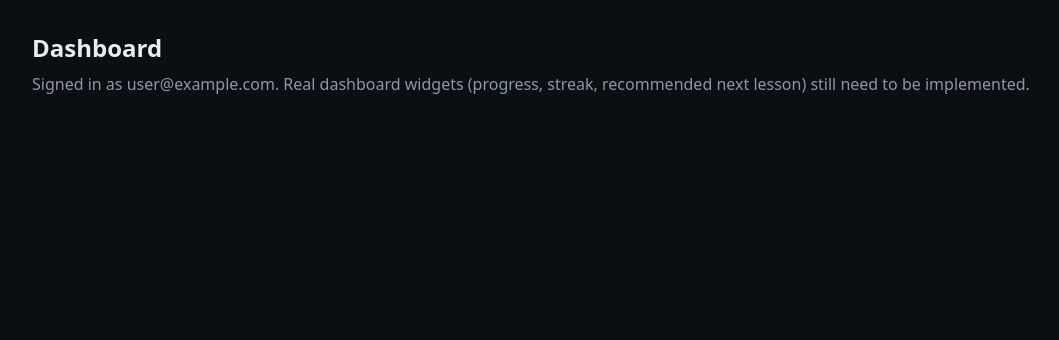
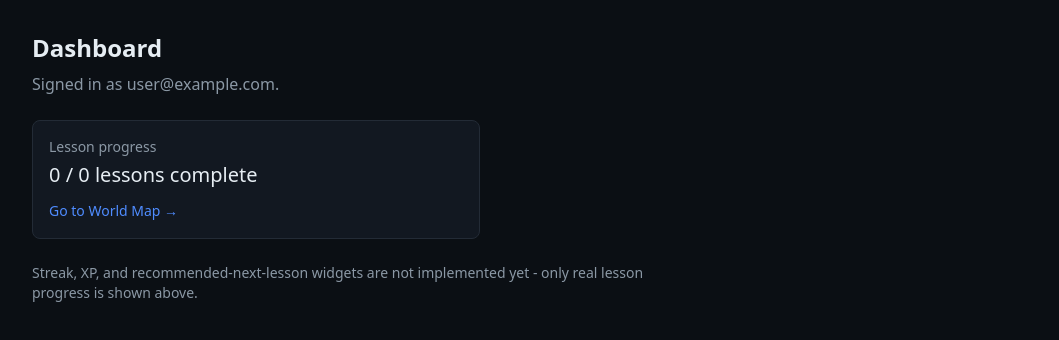
Before and after one commit to customerservice-prog/Code-Game, a Next.js app: page /dashboard in a window 1280 px wide. Shown: the top 340 px of the page, without its empty margins (0-1059 px from the left). Built offline with nearby package versions, Linux system fonts and the light colour scheme; no server answers; the database is empty; sample sign-in values are in the browser's storage.

Commit message:
Enhance dashboard session validation and UI
Updated session check to verify user ID and improved dashboard layout with lesson progress display.

```diff
--- a/src/app/dashboard/page.tsx
+++ b/src/app/dashboard/page.tsx
@@ -1,25 +1,45 @@
-// Learner dashboard placeholder.
-// Per CLAUDE.md sections 9-10, this page should show onboarding status,
-// world map progress, daily goal, streak, and recommended next action.
-// This route is now protected by real NextAuth session checks (see
-// src/lib/auth.ts) - unauthenticated visitors are redirected to /sign-in.
 import { getServerSession } from "next-auth";
 import { redirect } from "next/navigation";
+import Link from "next/link";
 import { authOptions } from "@/lib/auth";
+import { getWorldsWithProgress } from "@/lib/curriculum";
 
 export default async function DashboardPage() {
   const session = await getServerSession(authOptions);
 
-  if (!session?.user) {
+  if (!session?.user?.id) {
     redirect("/sign-in");
   }
+
+  const worlds = await getWorldsWithProgress(session.user.id);
+  const activeWorlds = worlds.filter((w) => !w.isUpcoming);
+  const totalLessons = activeWorlds.reduce((sum, w) => sum + w.totalLessons, 0);
+  const completedLessons = activeWorlds.reduce(
+    (sum, w) => sum + w.completedLessons,
+    0
+  );
 
   return (
     <main className="min-h-screen bg-background text-text p-8">
       <h1 className="text-2xl font-semibold">Dashboard</h1>
-      <p className="text-text-muted mt-2">
-        Signed in as {session.user.email}. Real dashboard widgets (progress,
-        streak, recommended next lesson) still need to be implemented.
+      <p className="text-text-muted mt-2">Signed in as {session.user.email}.</p>
+
+      <div className="border border-border rounded-md bg-panel p-4 mt-6 max-w-md">
+        <p className="text-sm text-text-muted">Lesson progress</p>
+        <p className="text-xl font-medium mt-1">
+          {completedLessons} / {totalLessons} lessons complete
+        </p>
+        <Link
+          href="/world-map"
+          className="inline-block mt-3 text-sm text-primary hover:underline"
+        >
+          Go to World Map →
+        </Link>
+      </div>
+
+      <p className="text-text-muted mt-6 text-sm max-w-2xl">
+        Streak, XP, and recommended-next-lesson widgets are not implemented
+        yet - only real lesson progress is shown above.
       </p>
     </main>
   );
```
